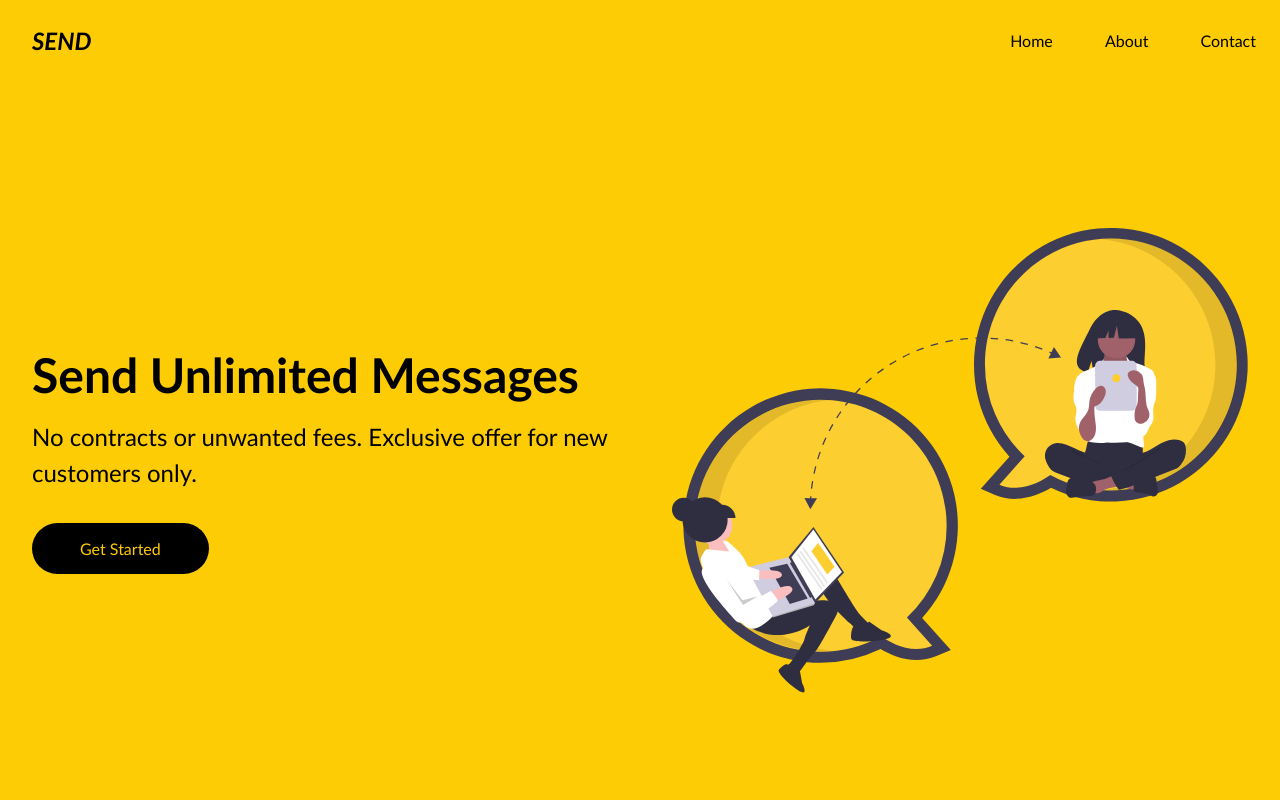
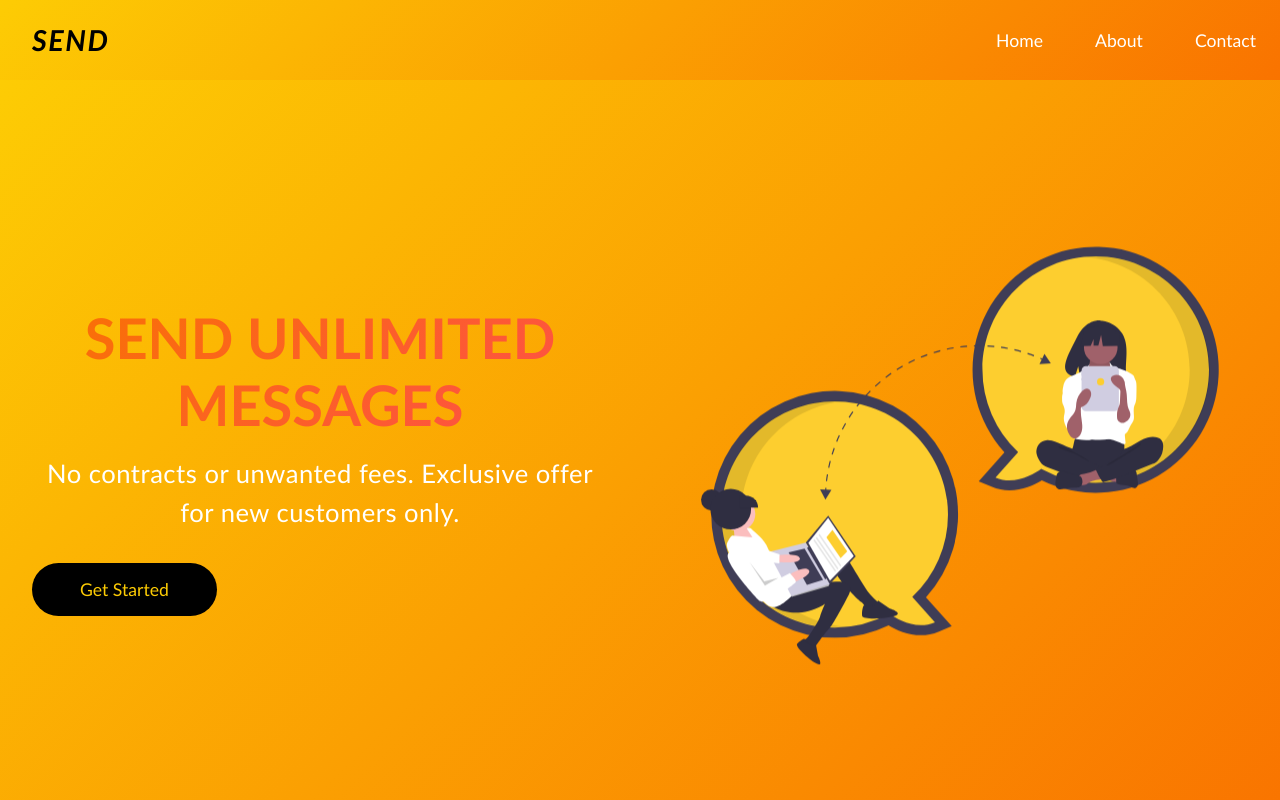
Before and after one commit to kumar-mehul/FullStack2, a plain HTML site: page index.html in a window 1280 px wide. Shown: the top 800 px of the page. Drawn offline with Linux system fonts and the light colour scheme.

Commit message:
Update style.css

```diff
--- a/style.css
+++ b/style.css
@@ -6,35 +6,62 @@
     'Lucida Sans', Arial, sans-serif;
 }
 
+body {
+  background: #000; /* Set a dark background for contrast */
+  color: #fff; /* Default text color */
+}
+
 nav {
   height: 80px;
-  background: #fdcc04;
+  background: linear-gradient(135deg, #fdcc04, #f97300); /* Gradient background */
   display: flex;
   justify-content: space-between;
   align-items: center;
   padding: 0rem calc((100vw - 1300px) / 2);
+  box-shadow: 0 4px 10px rgba(0, 0, 0, 0.3); /* Add a subtle shadow */
 }
 
 .logo {
   color: #000;
-  font-size: 1.5rem;
+  font-size: 1.8rem; /* Increase font size */
   font-weight: bold;
   font-style: italic;
   padding: 0 2rem;
+  text-transform: uppercase; /* Transform text to uppercase */
+  letter-spacing: 1.5px; /* Increase letter spacing */
 }
 
 nav a {
   text-decoration: none;
-  color: #000;
+  color: #fff; /* Lighter text color */
   padding: 0 1.5rem;
+  font-size: 1.1rem; /* Slightly larger font size */
+  position: relative; /* Relative positioning for hover effects */
 }
 
 nav a:hover {
-  color: #fff;
+  color: #fdcc04;
+  transition: color 0.3s ease-in-out;
+}
+
+nav a::before {
+  content: '';
+  position: absolute;
+  width: 0%;
+  height: 2px;
+  bottom: -4px;
+  left: 50%;
+  background-color: #fdcc04;
+  transition: all 0.3s ease-in-out;
+}
+
+nav a:hover::before {
+  width: 100%;
+  left: 0%;
 }
 
 .hero {
-  background: #fdcc04;
+  background: linear-gradient(135deg, #fdcc04, #f97300); /* Gradient background */
 }
 
 .hero-container {
@@ -42,6 +69,8 @@ nav a:hover {
   grid-template-columns: 1fr 1fr;
   height: 95vh;
   padding: 3rem calc((100vw - 1300px) / 2);
+  align-items: center;
+  text-align: center; /* Center align text */
 }
 
 .column-left {
@@ -51,32 +80,70 @@ nav a:hover {
   align-items: flex-start;
   color: #000;
   padding: 0rem 2rem;
+  transform: translateX(-50px); /* Initial offset for animation */
+  animation: slideIn 1s forwards; /* Slide in animation */
 }
 
 .column-left h1 {
   margin-bottom: 1rem;
-  font-size: 3rem;
+  font-size: 3.5rem; /* Larger font size */
+  text-transform: uppercase; /* Uppercase for boldness */
+  background: linear-gradient(135deg, #f97300, #ff4d4d); /* Gradient text */
+  -webkit-background-clip: text;
+  -webkit-text-fill-color: transparent;
 }
 
 .column-left p {
   margin-bottom: 2rem;
-  font-size: 1.5rem;
+  font-size: 1.6rem;
   line-height: 1.5;
+  color: #fff; /* White text for contrast */
+  letter-spacing: 0.5px; /* Slightly more spaced text */
 }
 
 button {
   padding: 1rem 3rem;
-  font-size: 1rem;
+  font-size: 1.1rem; /* Slightly larger font size */
   border: none;
   color: #fdcc04;
   background: #000;
   cursor: pointer;
   border-radius: 50px;
+  position: relative; /* Relative positioning for hover effect */
+  overflow: hidden;
+  transition: all 0.3s ease-in-out;
 }
 
 button:hover {
+  background: linear-gradient(135deg, #f97300, #fdcc04); /* Gradient hover effect */
+  color: #000;
+}
+
+button::before {
+  content: '';
+  position: absolute;
+  top: 50%;
+  left: 50%;
+  width: 300%;
+  height: 300%;
   background: #fff;
+  transform: translate(-50%, -50%) scale(0);
+  transition: all 0.4s ease-in-out;
+  border-radius: 50%;
+  z-index: 0;
+}
+
+button:hover::before {
+  transform: translate(-50%, -50%) scale(1);
+}
+
+button:hover {
   color: #000;
+}
+
+button span {
+  position: relative;
+  z-index: 1;
 }
 
 .column-right {
@@ -84,15 +151,42 @@ button:hover {
   justify-content: center;
   align-items: center;
   padding: 0rem 2rem;
+  transform: translateX(50px); /* Initial offset for animation */
+  animation: slideIn 1s forwards 0.3s; /* Slide in animation with delay */
 }
 
 .hero-image {
-  width: 100%;
-  height: 100%;
+  width: 90%;
+  height: auto;
+  animation: float 6s ease-in-out infinite; /* Floating animation */
 }
 
 @media screen and (max-width: 768px) {
   .hero-container {
     grid-template-columns: 1fr;
   }
+
+  .column-left, .column-right {
+    transform: translateX(0); /* Reset offset on smaller screens */
+  }
+
+  .hero-image {
+    width: 100%;
+  }
 }
+
+/* Keyframes for animations */
+@keyframes slideIn {
+  to {
+    transform: translateX(0);
+  }
+}
+
+@keyframes float {
+  0%, 100% {
+    transform: translateY(0);
+  }
+  50% {
+    transform: translateY(-20px);
+  }
+}
```
